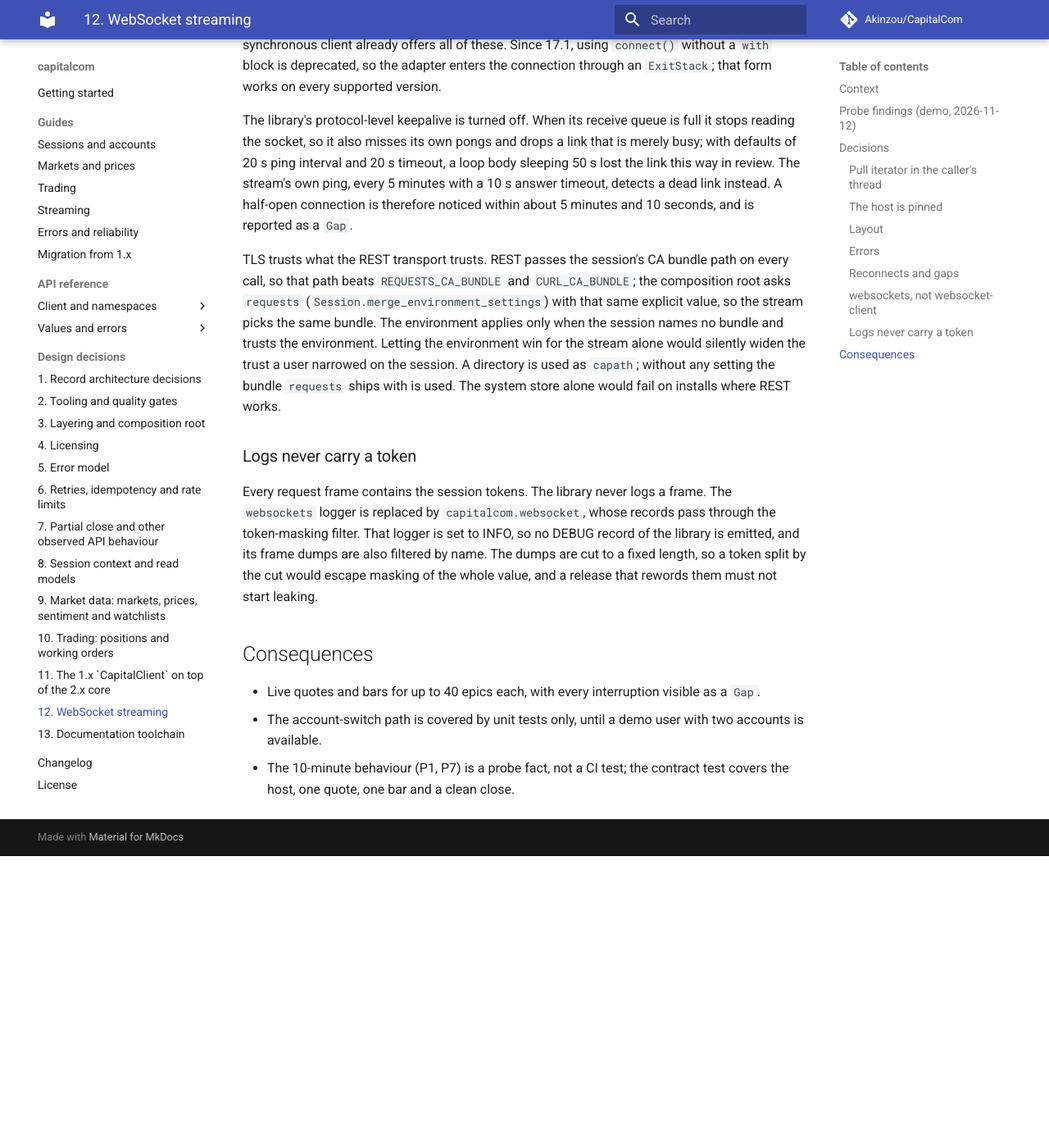
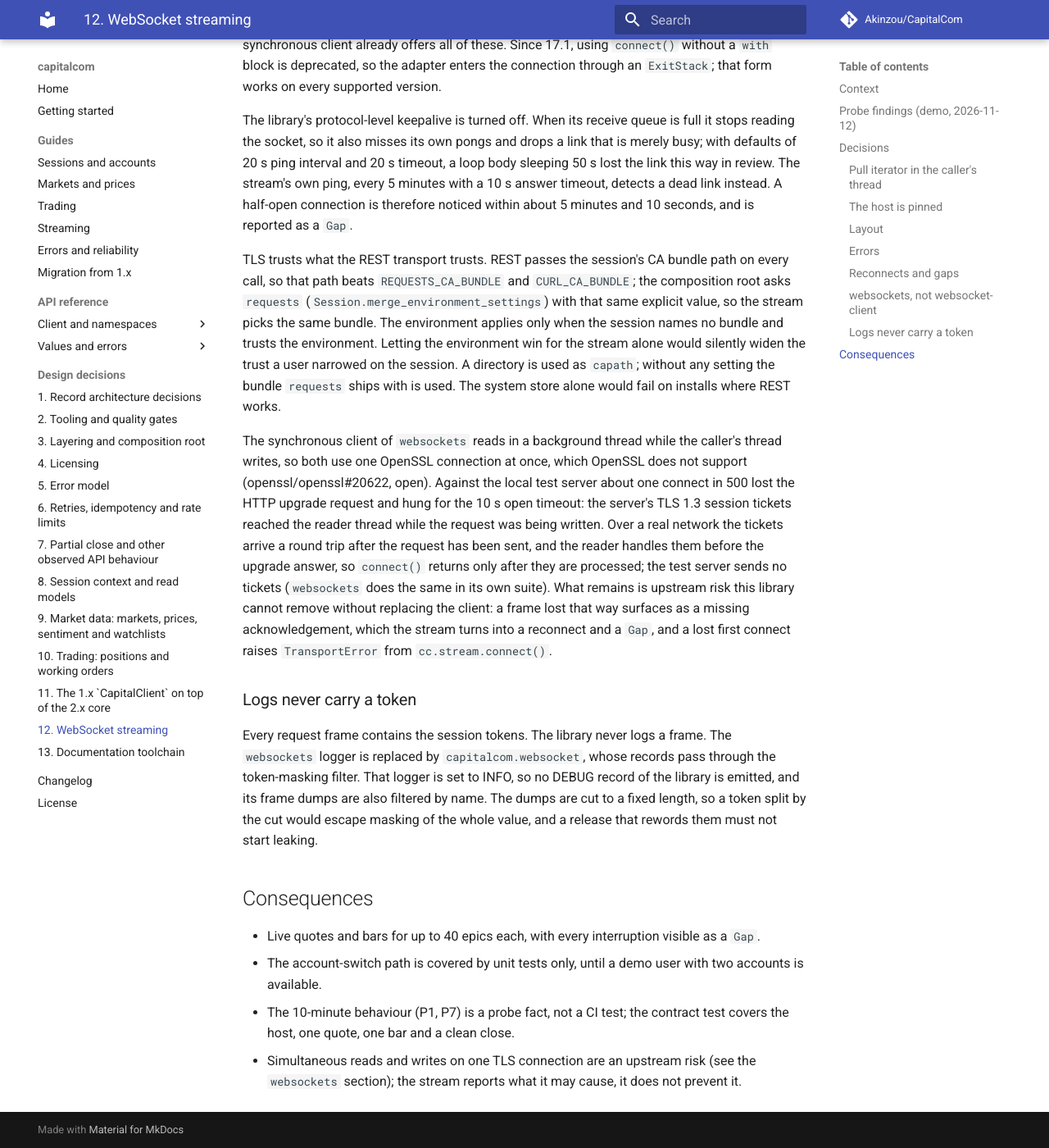
Before and after one commit to Akinzou/CapitalCom, an MkDocs documentation site: the page built from docs/adr/0012-streaming.md, in a window 1280 px wide and 1400 px high, scrolled down 3985 px. Shown: the whole window at 82% size. Built offline with MkDocs 1.6.1 and Material for MkDocs 9.7.7, drawn with Linux system fonts in a browser that asks for light colours; comment, search, counter and statistics services are not loaded; before the commit the page ends 5029 px from its top, so only the background shows below that.

Commit message:
test(stream): no TLS 1.3 session tickets from the local test server
The intermittent "timed out while waiting for handshake response" in the transport tests
(CI runs on df5cbb0 and e710c40, Linux, Python 3.14) is a race, not a slow server. Thread
dumps of a hang: the server waits for the HTTP upgrade request, the client waits for the
answer, and the client's reader thread sits in SSL_read. The client logged the request and
sendall returned, yet the server read zero bytes. The server's session tickets reached the
reader thread while the caller thread was writing on the same SSL object, an overlap OpenSSL
does not support (openssl/openssl#20622).

Reproduced locally with a loop of the fixture's connect cycle (Python 3.14.7, OpenSSL 3.5.7):
3 hangs in 1700 connects with tickets, 0 in 3000 with num_tickets = 0. websockets' own test
suite disables tickets for client connects that hang.

I chose a test-server setting over a client change, because the client cannot refuse
tickets, and capping it at TLS 1.2 would weaken every connection to avoid a loopback timing.
Over a real network the tickets arrive a round trip after the request. ADR 0012 records the
upstream risk that remains and how the stream reports it.

```diff
--- a/docs/adr/0012-streaming.md
+++ b/docs/adr/0012-streaming.md
@@ -142,6 +142,18 @@ widen the trust a user narrowed on the session. A directory is used as `capath`;
 setting the bundle `requests` ships with is used. The system store alone would fail on
 installs where REST works.
 
+The synchronous client of `websockets` reads in a background thread while the caller's thread
+writes, so both use one OpenSSL connection at once, which OpenSSL does not support
+(openssl/openssl#20622, open). Against the local test server about one connect in 500 lost
+the HTTP upgrade request and hung for the 10 s open timeout: the server's TLS 1.3 session
+tickets reached the reader thread while the request was being written. Over a real network
+the tickets arrive a round trip after the request has been sent, and the reader handles them
+before the upgrade answer, so `connect()` returns only after they are processed; the test
+server sends no tickets (`websockets` does the same in its own suite). What remains is
+upstream risk this library cannot remove without replacing the client: a frame lost that way
+surfaces as a missing acknowledgement, which the stream turns into a reconnect and a `Gap`,
+and a lost first connect raises `TransportError` from `cc.stream.connect()`.
+
 ### Logs never carry a token
 
 Every request frame contains the session tokens. The library never logs a frame. The
@@ -158,3 +170,5 @@ rewords them must not start leaking.
   is available.
 - The 10-minute behaviour (P1, P7) is a probe fact, not a CI test; the contract test covers
   the host, one quote, one bar and a clean close.
+- Simultaneous reads and writes on one TLS connection are an upstream risk (see the
+  `websockets` section); the stream reports what it may cause, it does not prevent it.
```
Also changed, not shown: 1 other file.
